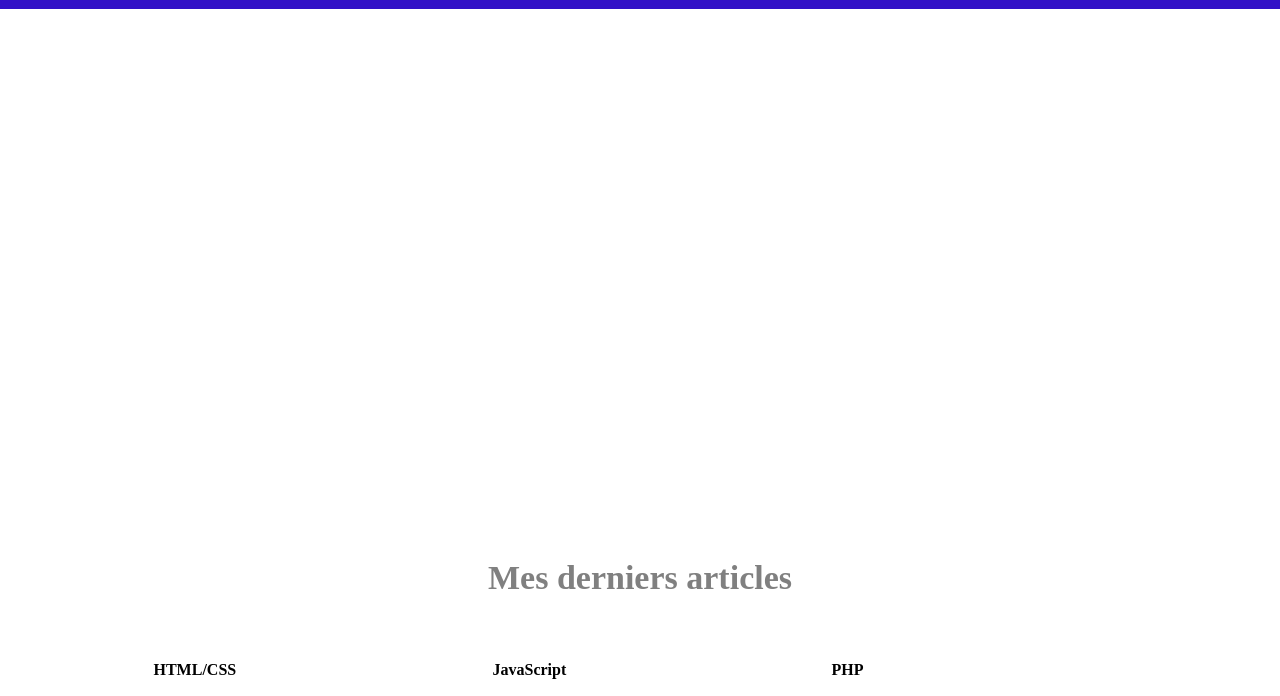
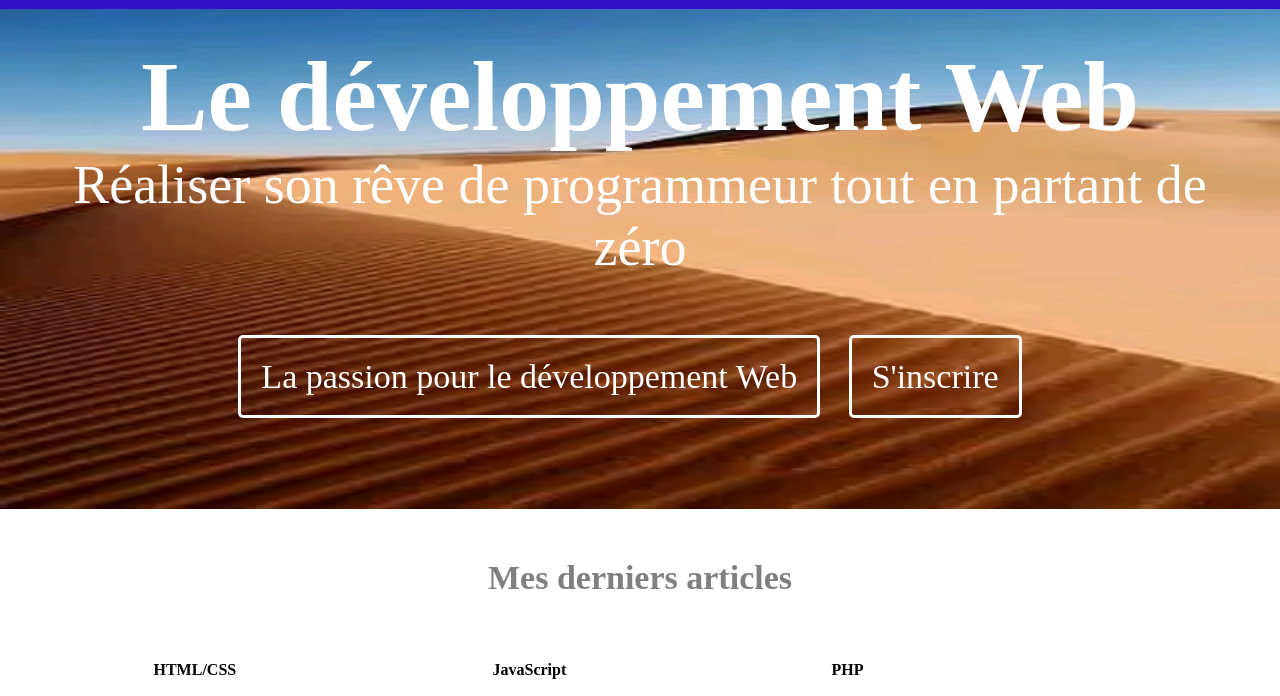
Before and after one commit to Gauthier02/web2, a plain HTML site: page index.html in a window 1280 px wide. Shown: the part 61-757 px from the top of the page. Drawn offline with Linux system fonts and the light colour scheme.

Commit message:
Update app.css

```diff
--- a/app.css
+++ b/app.css
@@ -79,7 +79,7 @@ header a i{
 }
 
 .banniere{
-    background:url(images/6.jpg) no-repeat center/100% 100% ;
+    background:url(6.jpg) no-repeat center/100% 100% ;
     min-height: 500px;
     margin-top: 70px;
     color: white;
```
